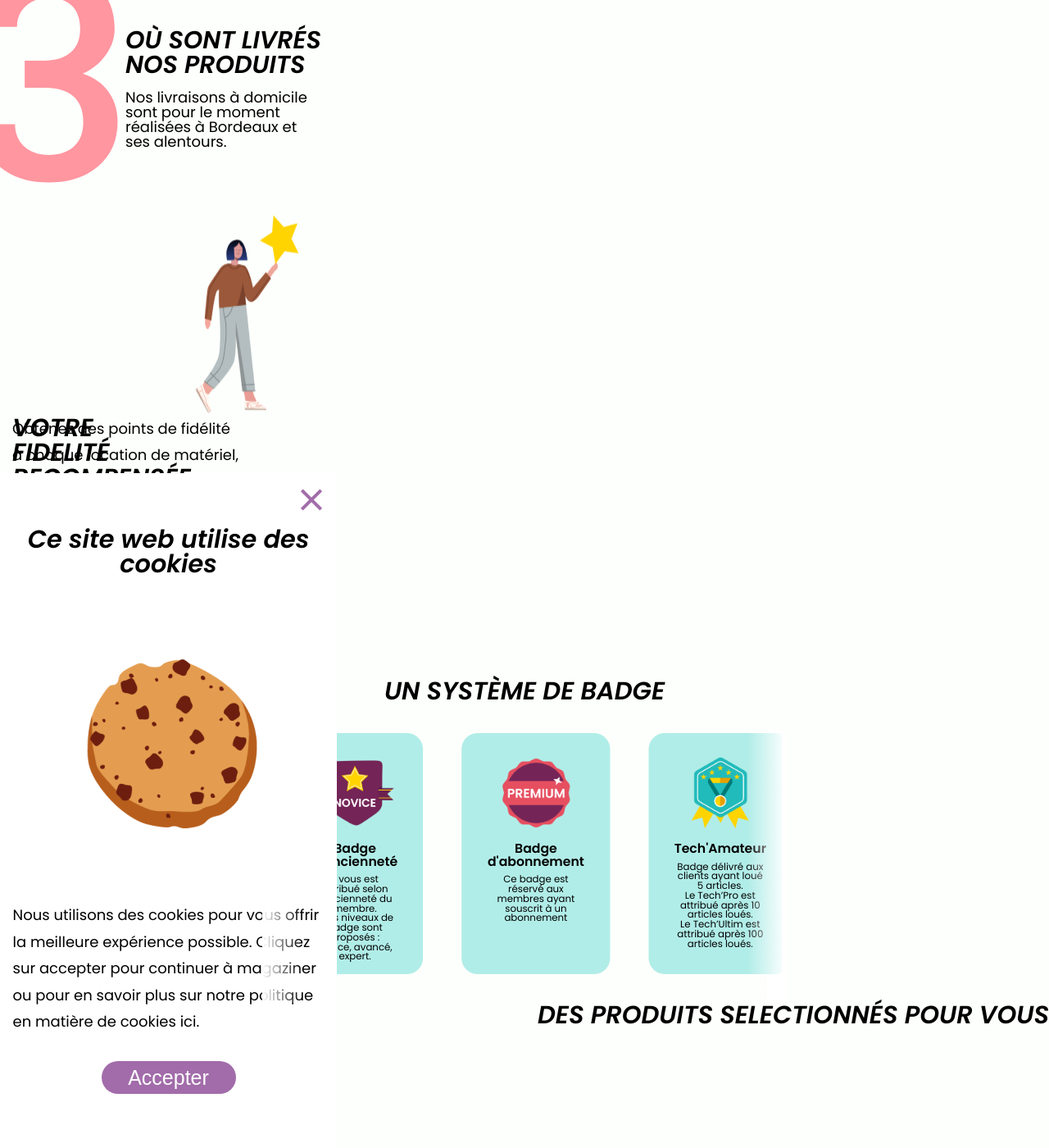
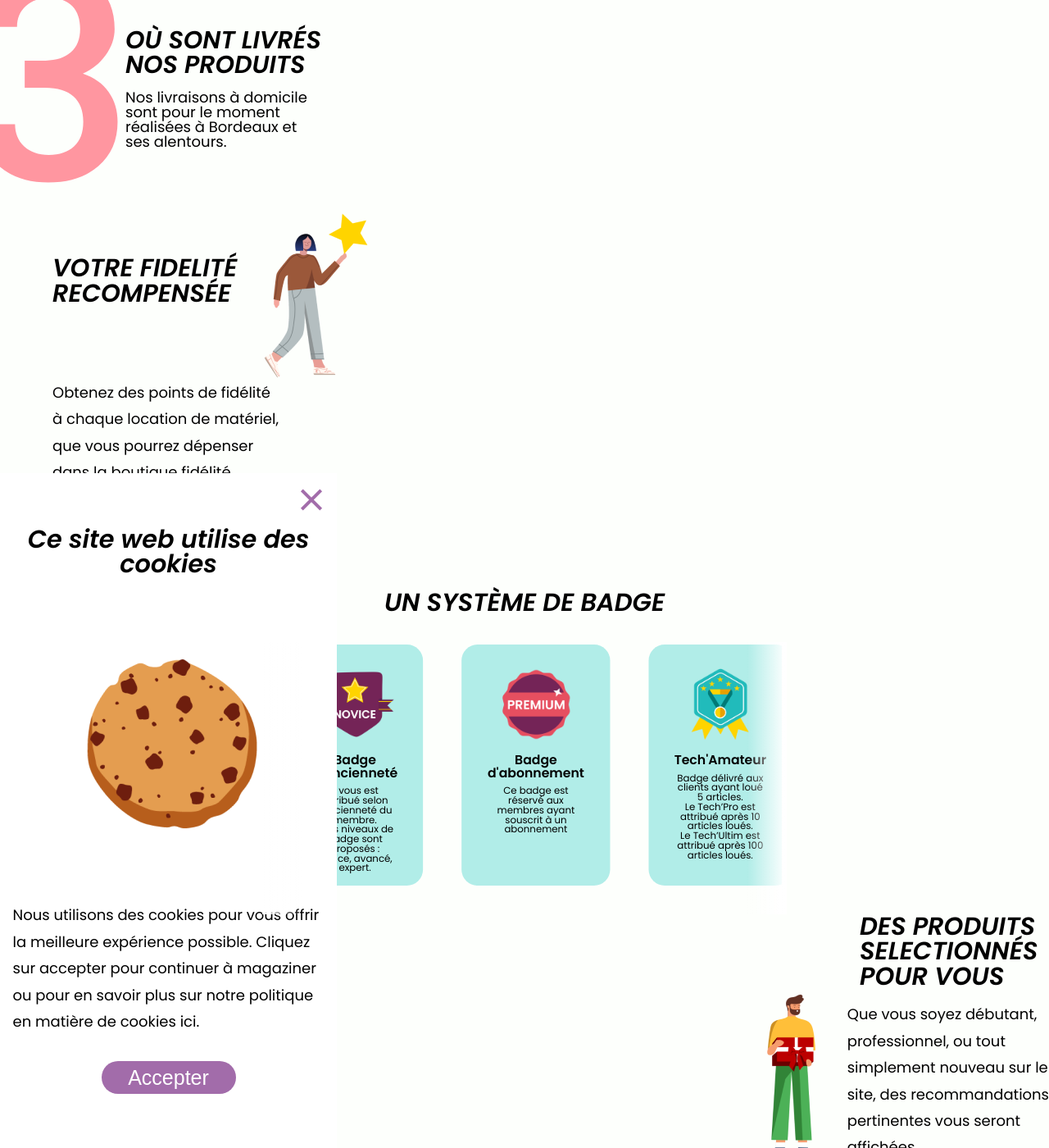
Before and after one commit to alvina-dr/tech-art, a Jekyll site: the page built from index.md, in a window 1280 px wide and 1400 px high, scrolled down 1823 px. Shown: the whole window at 82% size. Built offline with Jekyll 4.4.1, drawn with Linux system fonts in a browser that asks for light colours; nearby versions of some CDN libraries.

Commit message:
un peu de responsive

```diff
--- a/_includes/section/fidelity.html
+++ b/_includes/section/fidelity.html
@@ -1,6 +1,8 @@
 <section class="fidelity" id="service">
-    <h2>VOTRE FIDELITÉ RECOMPENSÉE</h2>
-    <img src="assets/media/fille_etoile.png" alt="Un dessin d'une femme tenant une étoile dans la main">
+    <div class="top">
+        <h2>VOTRE FIDELITÉ RECOMPENSÉE</h2>
+        <img src="assets/media/fille_etoile.png" alt="Un dessin d'une femme tenant une étoile dans la main">
+    </div>
     <p>
         Obtenez des points de fidélité<br>à chaque location de matériel,<br>
         que vous pourrez dépenser<br>dans la boutique fidélité.
--- a/_includes/section/recommandations.html
+++ b/_includes/section/recommandations.html
@@ -1,8 +1,10 @@
 <section class="recommandations">
     <h2>DES PRODUITS SELECTIONNÉS POUR VOUS</h2>
-    <img src="assets/media/mec_cadeau.png" alt="Un personnage portant un cadeau">
-    <p>
-        Que vous soyez débutant,<br>professionnel, ou tout<br>simplement nouveau sur le<br>site,
-        des recommandations<br>pertinentes vous seront<br>affichées.
-    </p>
+    <div class="bottom">
+        <img src="assets/media/mec_cadeau.png" alt="Un personnage portant un cadeau">
+        <p>
+            Que vous soyez débutant,<br>professionnel, ou tout<br>simplement nouveau sur le<br>site,
+            des recommandations<br>pertinentes vous seront<br>affichées.
+        </p>
+    </div>
 </section>
--- a/_sass/_fidelity.scss
+++ b/_sass/_fidelity.scss
@@ -1,20 +1,26 @@
 .fidelity {
     display: flex;
-    flex-direction: row;
-    flex-wrap: wrap;
+    flex-direction: column;
+    flex-wrap: nowrap;
     width: 100%;
+    justify-content: space-around;
+    .top {
+        display: flex;
+    }
     h2{
-        max-width: 230px;
-        max-height: 89px;
-        padding-top: 20%;
-        padding-left: 15px;
+        width: 250px;
+        height: 89px;
+        margin-left: 5%;
+        align-self: center;
     }
     p {
-        padding-bottom: 15%;
-        padding-left: 15px;
+        padding-bottom: 10%;
+        padding-left: 5%;
         width: 100%;
     }
     img {
-        padding-right: 5px;
+        padding-right: 3%;
+        min-width: 140px;
+        min-height: 212px;
     }
 }
--- a/_sass/_recommandations.scss
+++ b/_sass/_recommandations.scss
@@ -1,15 +1,20 @@
 .recommandations {
     display: flex;
-    flex-direction: row;
-    flex-wrap: wrap;
+    flex-direction: column;
+    flex-wrap: nowrap;
     width: 100%;
     h2{
-        width: 100%;
-        max-height: 94px;
-        padding-left: 40%;
-        text-align: right;
+        width: 231px;
+        height: 94px;
+        // padding-left: 40%;
+        align-self: flex-end;
+    }
+    .bottom {
+        display: flex;
+        flex-direction: row;
+        align-self: flex-end;
     }
     p {
-        align-self: center;
+        align-self: flex-end;
     }
 }
```
Also changed, not shown: _sass/_captcha.scss (added), assets/media/replay.png (added), assets/media/volume.png (added).
